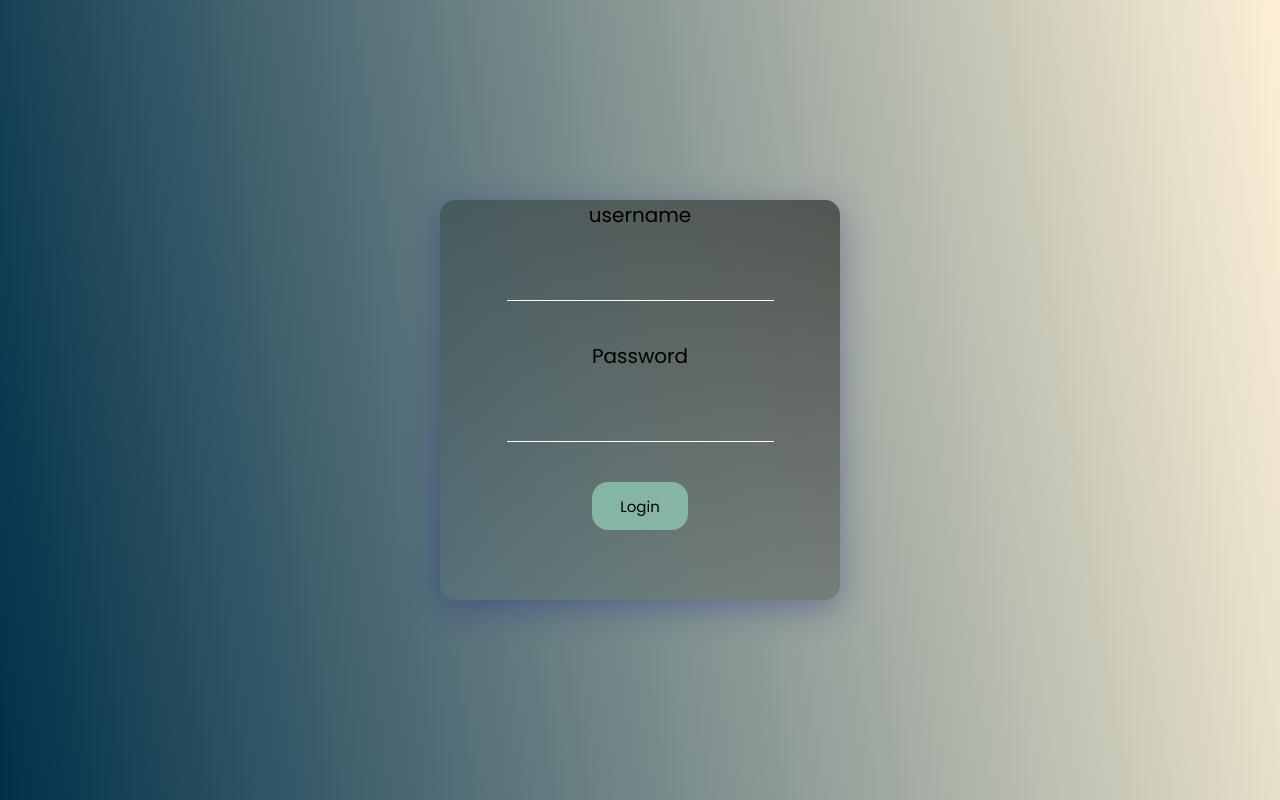
After one commit to sabarinathan1611/IEEE-Backend, a Flask app: page /login in a window 1280 px wide. The commit adds this page. Run offline with Flask 2, Linux system fonts and the light colour scheme.

Commit message:
database &  login

```diff
--- a/website/__init__.py
+++ b/website/__init__.py
@@ -19,7 +19,7 @@ def create_app():
     app.register_blueprint(views, url_prefix='/')
     app.register_blueprint(auth, url_prefix='/')
 
-    from .models import User, Note
+    from .models import User, register
 
     with app.app_context():
         db.create_all()
--- a/website/auth.py
+++ b/website/auth.py
@@ -11,19 +11,20 @@ auth = Blueprint('auth', __name__)
 @auth.route('/login', methods=['GET', 'POST'])
 def login():
     if request.method == 'POST':
-        email = request.form.get('email')
-        password = request.form.get('password')
+        userName = request.form.get('username')
+        password = request.form.get('pass')
 
-        user = User.query.filter_by(email=email).first()
-        if user:
-            if check_password_hash(user.password, password):
-                flash('Logged in successfully!', category='success')
-                login_user(user, remember=True)
-                return redirect(url_for('views.home'))
-            else:
-                flash('Incorrect password, try again.', category='error')
-        else:
-            flash('Email does not exist.', category='error')
+        # user = User.query.filter_by(username=userName).first()
+
+        # if user:
+        #     if check_password_hash(user.password, password):
+        #         flash('Logged in successfully!', category='success')
+        #         login_user(user, remember=True)
+        #         return redirect(url_for('views.home'))
+        #     else:
+        #         flash('Incorrect password, try again.', category='error')
+        # else:
+        #     flash('Email does not exist.', category='error')
 
     return render_template("login.html", user=current_user)
 
@@ -35,32 +36,32 @@ def logout():
     return redirect(url_for('auth.login'))
 
 
-@auth.route('/sign-up', methods=['GET', 'POST'])
-def sign_up():
-    if request.method == 'POST':
-        email = request.form.get('email')
-        first_name = request.form.get('firstName')
-        password1 = request.form.get('password1')
-        password2 = request.form.get('password2')
+# @auth.route('/sign-up', methods=['GET', 'POST'])
+# def sign_up():
+#     if request.method == 'POST':
+#         email = request.form.get('email')
+#         first_name = request.form.get('firstName')
+#         password1 = request.form.get('password1')
+#         password2 = request.form.get('password2')
 
-        user = User.query.filter_by(email=email).first()
-        if user:
-            flash('Email already exists.', category='error')
-        elif len(email) < 4:
-            flash('Email must be greater than 3 characters.', category='error')
-        elif len(first_name) < 2:
-            flash('First name must be greater than 1 character.', category='error')
-        elif password1 != password2:
-            flash('Passwords don\'t match.', category='error')
-        elif len(password1) < 7:
-            flash('Password must be at least 7 characters.', category='error')
-        else:
-            new_user = User(email=email, first_name=first_name, password=generate_password_hash(
-                password1, method='sha256'))
-            db.session.add(new_user)
-            db.session.commit()
-            login_user(new_user, remember=True)
-            flash('Account created!', category='success')
-            return redirect(url_for('views.home'))
+#         user = User.query.filter_by(email=email).first()
+#         if user:
+#             flash('Email already exists.', category='error')
+#         elif len(email) < 4:
+#             flash('Email must be greater than 3 characters.', category='error')
+#         elif len(first_name) < 2:
+#             flash('First name must be greater than 1 character.', category='error')
+#         elif password1 != password2:
+#             flash('Passwords don\'t match.', category='error')
+#         elif len(password1) < 7:
+#             flash('Password must be at least 7 characters.', category='error')
+#         else:
+#             new_user = User(email=email, first_name=first_name, password=generate_password_hash(
+#                 password1, method='sha256'))
+#             db.session.add(new_user)
+#             db.session.commit()
+#             login_user(new_user, remember=True)
+#             flash('Account created!', category='success')
+#             return redirect(url_for('views.home'))
 
-    return render_template("sign_up.html", user=current_user)
+#     return render_template("sign_up.html", user=current_user)
--- /dev/null
+++ b/website/static/css/login.css
@@ -0,0 +1,81 @@
+@import url('https://fonts.googleapis.com/css2?family=Poppins&display=swap');
+
+* {
+  margin: 0;
+  box-sizing: border-box;
+  font-family: 'Poppins', sans-serif;
+}
+body {
+  width: 100%;
+  height: 100vh;
+  background: linear-gradient(261deg, #FDF0D5, #003049);
+  display: flex;
+  justify-content: center;
+  align-items: center;
+  align-content: center;
+  flex-wrap: nowrap;
+
+}
+.container {
+  width: 100%;
+  height: 50vh;
+  display: flex;
+  align-content: center;
+  justify-content: center;
+  align-items: center;
+  flex-wrap: nowrap;
+  /* filter: blur(50px);
+  -webkit-filter: blur(8px); */
+}
+.formu {
+    width: 25rem;
+    height: 25rem;
+    border-radius: 15px;
+    /* background-color: #669bbc2b; */
+    background: linear-gradient(224deg, #00000082, transparent);
+    z-index: 10;
+    position: absolute;
+    box-shadow: 0 8px 32px 0 rgba(31,38,135,.37);
+}
+form {
+    gap: 40px;
+    display: flex;
+    flex-direction: column;
+    justify-content: center;
+    width: 100%;
+    align-items: center;
+    top: 5px;
+}
+form label{
+    font-size: 20px;
+}
+input {
+    /* margin: 0; */
+    padding: 5px;
+    /* border-radius: 0px; */
+    background: transparent;
+    border: 1px;
+    border-bottom: 1px solid #fff;
+}
+form button {
+    width: 6rem;
+    height: 3rem;
+    padding: 0px;
+    margin: 0px;
+    border: 1px;
+    border-radius: 16px;
+    background: #94d2bdb3;
+    font-size: 15px;
+}
+@media(max-width:390px){
+    .formu {
+        width: 19rem;
+        height: 25rem;
+        border-radius: 15px;
+        /* background-color: #669bbc2b; */
+        background: linear-gradient(224deg, #00000082, transparent);
+        z-index: 10;
+        position: absolute;
+        box-shadow: 0 8px 32px 0 rgba(31,38,135,.37);
+    }
+}
--- a/website/static/css/style.css
+++ b/website/static/css/style.css
@@ -791,6 +791,7 @@ li a.active{
   tr td {
     padding-top: 20px;
   }
+
 @media (max-width:1319px){
     .logo img {
         width: 78px;
--- /dev/null
+++ b/website/templates/login.html
@@ -0,0 +1,43 @@
+<!DOCTYPE html>
+<html lang="en">
+<head>
+    <meta charset="UTF-8">
+    <meta http-equiv="X-UA-Compatible" content="IE=edge">
+    <meta name="viewport" content="width=device-width, initial-scale=1.0">
+    <link rel="stylesheet" href="/static/css/login.css">
+    <title>Admin login</title>
+</head>
+<body>
+
+    <div class="container">
+        <!-- <div class="msg">
+            {% with messages = get_flashed_messages(with_categories=true) %} {% if
+                messages %} {% for category, message in messages %} {% if category ==
+                'error' %}
+                <div class="alert alert-danger alter-dismissable fade show" role="alert">
+                  {{ message }}
+                  <button type="button" class="close" data-dismiss="alert">
+                    <span aria-hidden="true">&times;</span>
+                  </button>
+                </div>
+                {% else %}
+                <div class="alert alert-success alter-dismissable fade show" role="alert">
+                  {{ message }}
+                  <button type="button" class="close" data-dismiss="alert">
+                    <span aria-hidden="true">&times;</span>
+                  </button>
+                </div>
+                {% endif %} {% endfor %} {% endif %} {% endwith %}
+            </div> -->
+        <div class="formu">
+            <form method="post">
+                <label for="username">username</label>
+            <input name="username" type="text">
+            <label for="pass">Password</label>
+            <input  name="pass" type="password">
+            <button>Login</button>
+            </form>
+        </div>
+    </div>
+</body>
+</html>
```
Also changed, not shown: website/models.py (+11 -6 lines), website/static/css/register.css (added, +211 -0 lines), website/templates/register.html (added, +140 -0 lines), website/database.db (added), website/static/css/admin.css (added).
